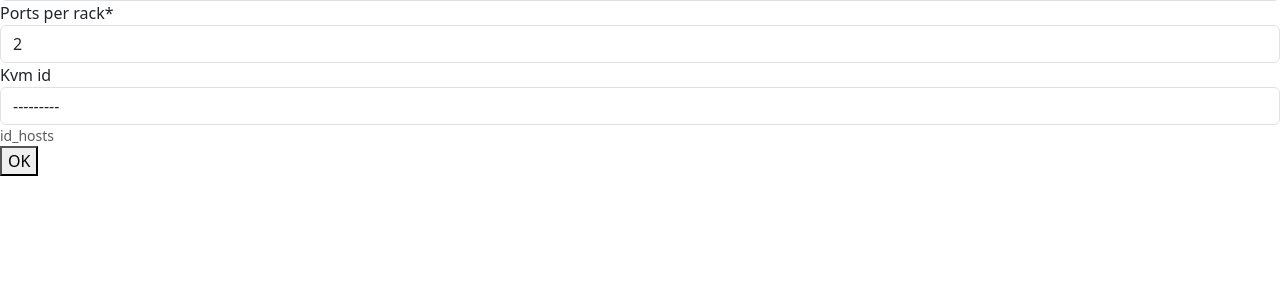
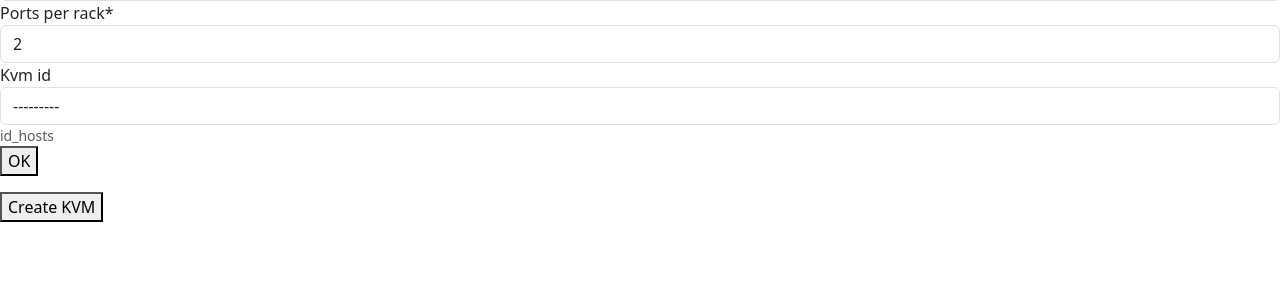
Before and after one commit to Geksus/kvm, a Django app: page /create_sroom/ in a window 1280 px wide. Shown: the part 519-800 px from the top of the page. Run offline with Django 4.2, Linux system fonts and the light colour scheme; the visitor is signed in with stand-in values (Sample User, id 1); data that the repository does not hold is empty; some libraries are stand-ins or nearby versions.

Commit message:
Minor changes

```diff
--- a/kvmwebapp/forms.py
+++ b/kvmwebapp/forms.py
@@ -19,11 +19,11 @@ class KVMAccessForm(forms.ModelForm):
             raise forms.ValidationError("User does not exist.")
         if not data.isalnum():
             raise forms.ValidationError(
-                "username should only contain alphanumeric characters."
+                "Username should only contain alphanumeric characters."
             )
         if not 3 <= len(data) <= 12:
             raise forms.ValidationError(
-                "username should be between 3 and 12 characters."
+                "Username should be between 3 and 12 characters."
             )
         return data
 
@@ -73,6 +73,8 @@ class CreateServerRoomForm(forms.ModelForm):
             raise forms.ValidationError("Number of rows should be greater than 0.")
         if data["num_racks"] <= 0:
             raise forms.ValidationError("Number of racks should be greater than 0.")
+        if data["kvm_id"] is None:
+            raise forms.ValidationError("KVMs cannot be empty. If there are no KVMs, please create one first.")
         return data
 
 
--- a/kvmwebapp/urls.py
+++ b/kvmwebapp/urls.py
@@ -26,7 +26,7 @@ app_name = "kvmwebapp"
 
 urlpatterns = [
     path("", IndexView.as_view(), name="index"),
-    path("create_user/", give_kvm_access, name="create_user"),
+    path("give_access/", give_kvm_access, name="give_access"),
     path("server_room/<int:server_room>/", IndexView.as_view(), name="server_room"),
     path("server_room/<int:server_room>/create_user/", give_kvm_access, name="create_user"),
     path("user_info/<int:user_id>/", user_info, name="user_info"),
--- a/kvmwebapp/views.py
+++ b/kvmwebapp/views.py
@@ -7,7 +7,7 @@ from django.contrib.auth.decorators import login_required, user_passes_test
 from django.contrib.auth.forms import AuthenticationForm
 from django.contrib.auth.mixins import LoginRequiredMixin, UserPassesTestMixin
 from django.http import JsonResponse, HttpResponseRedirect
-from django.urls import reverse_lazy
+from django.urls import reverse_lazy, reverse
 from django.utils import timezone
 from django.views.generic import (
     TemplateView,
@@ -77,7 +77,11 @@ class IndexView(LoginRequiredMixin, TemplateView):
 
     def get(self, request, *args, **kwargs):
         self.server_room = kwargs.get("server_room", 1)
+        server_room_exist = ServerRoom.objects.first()
+        if not server_room_exist:
+            return HttpResponseRedirect(reverse("kvmwebapp:create_server_room"))
         return super().get(request, *args, **kwargs)
+
 
     def get_context_data(self, **kwargs):
         context = super().get_context_data(**kwargs)
@@ -132,6 +136,7 @@ class IndexView(LoginRequiredMixin, TemplateView):
 
 
 @login_required
+@user_passes_test(lambda u: u.is_superuser)
 def give_kvm_access(request, *args, **kwargs):
     row, rack, rack_port, server_room = getting_data(request)
 
--- a/new_kvm/settings.py
+++ b/new_kvm/settings.py
@@ -112,6 +112,7 @@ AUTH_PASSWORD_VALIDATORS = [
     },
 ]
 
+ALLOWED_REDIRECT_PROTOCOLS = ['kvmwebapp']
 
 # Internationalization
 # https://docs.djangoproject.com/en/4.1/topics/i18n/
--- a/templates/base.html
+++ b/templates/base.html
@@ -124,7 +124,7 @@ function updateCountdown() {
   }
 
     function openCreateUserForm(row, rack, rack_port, server_room) {
-    var win = window.location.href = "create_user?row=" + row + "&rack=" + rack + "&rack_port=" + rack_port + "&server_room=" + server_room;
+    var win = window.location.href = "give_access?row=" + row + "&rack=" + rack + "&rack_port=" + rack_port + "&server_room=" + server_room;
 }
 
   function togglePortState(row, rack, rack_port, server_room) {
--- a/templates/give_kvm_access.html
+++ b/templates/give_kvm_access.html
@@ -2,7 +2,7 @@
 {% load crispy_forms_tags %}
 <div class="container">
     <h1 id="title">Give KVM Access</h1>
-    <form id="create-user-form" method="POST" action="{% url 'kvmwebapp:create_user' %}">
+    <form id="create-user-form" method="POST" action="{% url 'kvmwebapp:give_access' %}">
         {% csrf_token %}
         <div class="form-group row">
             <div class="col-sm-9 offset-sm-3">
--- a/templates/serverroom_form.html
+++ b/templates/serverroom_form.html
@@ -13,3 +13,7 @@
 {{ form|crispy }}
     <button class="btn-outline-warning" type="submit">OK</button>
 </form>
+
+<button onclick="location.href='{% url 'kvmwebapp:create_kvm' %}'" class="btn-outline-warning">Create KVM</button>
+
+{% load static %}
```
